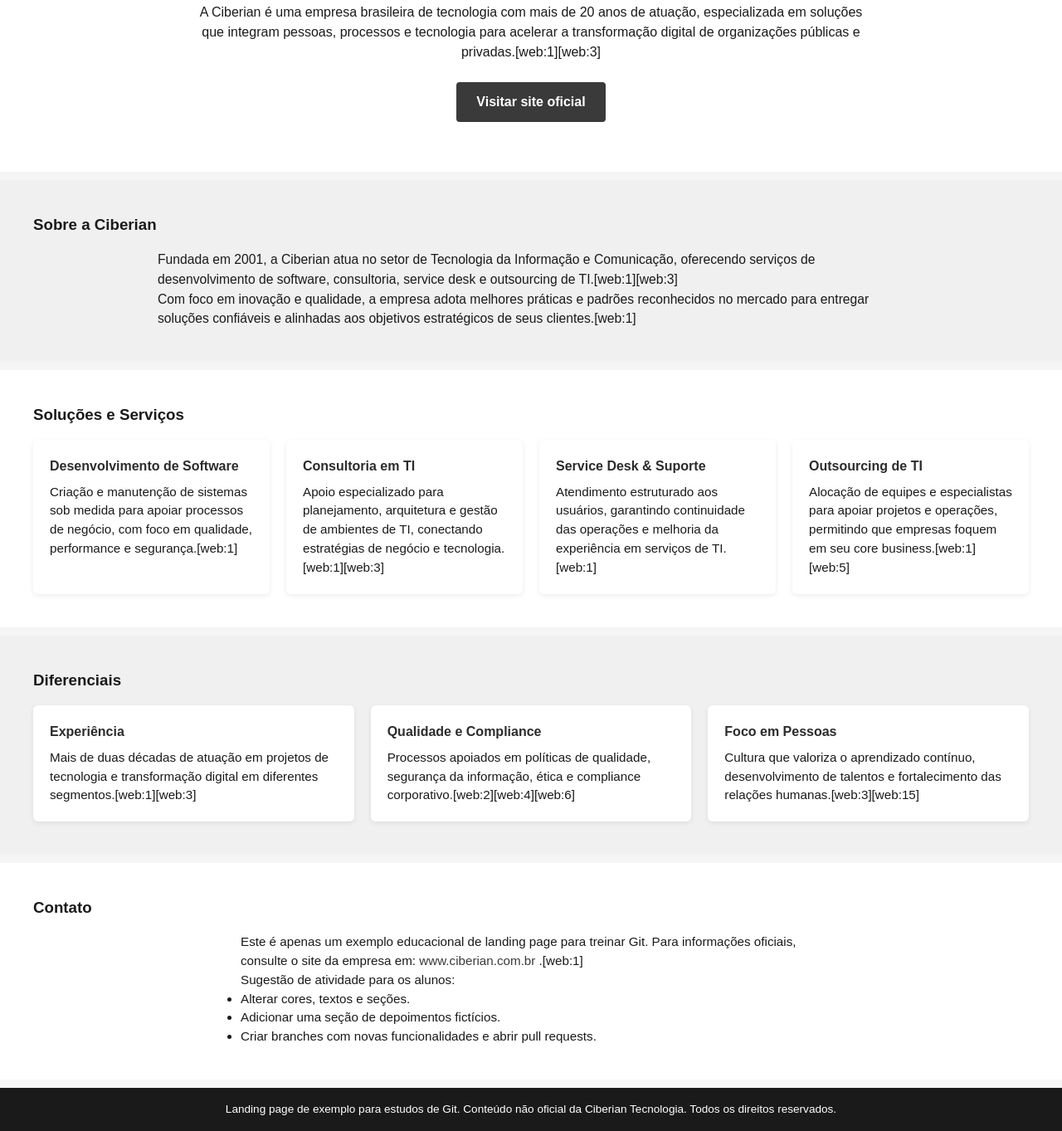
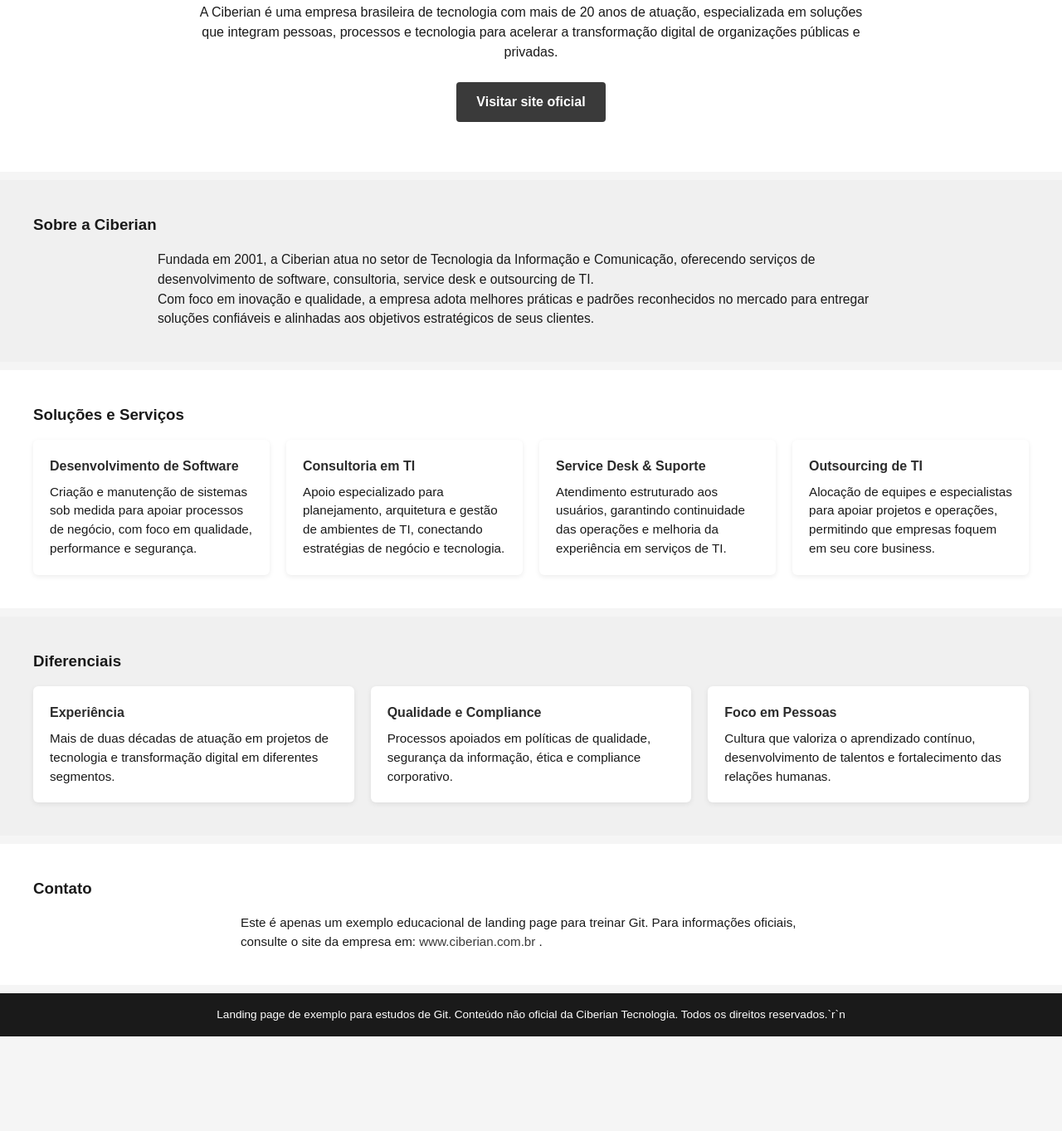
Before and after one commit to gustadimas/aula-git-fork-gustadimas, a plain HTML site: page index.html in a window 1280 px wide. Shown: the part 193-1556 px from the top of the page at 83% size. After the commit the page ends 1442 px from the top, so only its background shows below. Drawn offline with Linux system fonts and the light colour scheme.

Commit message:
Remove referencias web do conteudo

```diff
--- a/index.html
+++ b/index.html
@@ -145,7 +145,7 @@
     <p>
       A Ciberian é uma empresa brasileira de tecnologia com mais de 20 anos de atuação,
       especializada em soluções que integram pessoas, processos e tecnologia para acelerar
-      a transformação digital de organizações públicas e privadas.[web:1][web:3]
+      a transformação digital de organizações públicas e privadas.
     </p>
     <a class="btn" href="https://www.ciberian.com.br" target="_blank" rel="noopener noreferrer">
       Visitar site oficial
@@ -158,12 +158,12 @@
       <p>
         Fundada em 2001, a Ciberian atua no setor de Tecnologia da Informação e Comunicação,
         oferecendo serviços de desenvolvimento de software, consultoria, service desk
-        e outsourcing de TI.[web:1][web:3]
+        e outsourcing de TI.
       </p>
       <p>
         Com foco em inovação e qualidade, a empresa adota melhores práticas e padrões
         reconhecidos no mercado para entregar soluções confiáveis e alinhadas aos objetivos
-        estratégicos de seus clientes.[web:1]
+        estratégicos de seus clientes.
       </p>
     </div>
   </section>
@@ -175,28 +175,28 @@
         <h4>Desenvolvimento de Software</h4>
         <p>
           Criação e manutenção de sistemas sob medida para apoiar processos de negócio,
-          com foco em qualidade, performance e segurança.[web:1]
+          com foco em qualidade, performance e segurança.
         </p>
       </div>
       <div class="card">
         <h4>Consultoria em TI</h4>
         <p>
           Apoio especializado para planejamento, arquitetura e gestão de ambientes de TI,
-          conectando estratégias de negócio e tecnologia.[web:1][web:3]
+          conectando estratégias de negócio e tecnologia.
         </p>
       </div>
       <div class="card">
         <h4>Service Desk & Suporte</h4>
         <p>
           Atendimento estruturado aos usuários, garantindo continuidade das operações
-          e melhoria da experiência em serviços de TI.[web:1]
+          e melhoria da experiência em serviços de TI.
         </p>
       </div>
       <div class="card">
         <h4>Outsourcing de TI</h4>
         <p>
           Alocação de equipes e especialistas para apoiar projetos e operações,
-          permitindo que empresas foquem em seu core business.[web:1][web:5]
+          permitindo que empresas foquem em seu core business.
         </p>
       </div>
     </div>
@@ -209,21 +209,21 @@
         <h4>Experiência</h4>
         <p>
           Mais de duas décadas de atuação em projetos de tecnologia e transformação
-          digital em diferentes segmentos.[web:1][web:3]
+          digital em diferentes segmentos.
         </p>
       </div>
       <div class="card">
         <h4>Qualidade e Compliance</h4>
         <p>
           Processos apoiados em políticas de qualidade, segurança da informação,
-          ética e compliance corporativo.[web:2][web:4][web:6]
+          ética e compliance corporativo.
         </p>
       </div>
       <div class="card">
         <h4>Foco em Pessoas</h4>
         <p>
           Cultura que valoriza o aprendizado contínuo, desenvolvimento de talentos
-          e fortalecimento das relações humanas.[web:3][web:15]
+          e fortalecimento das relações humanas.
         </p>
       </div>
     </div>
@@ -237,22 +237,13 @@
         Para informações oficiais, consulte o site da empresa em:
         <a href="https://www.ciberian.com.br" target="_blank" rel="noopener noreferrer">
           www.ciberian.com.br
-        </a>.[web:1]
+        </a>.
       </p>
-      <p>
-        Sugestão de atividade para os alunos:
-      </p>
-      <ul>
-        <li>Alterar cores, textos e seções.</li>
-        <li>Adicionar uma seção de depoimentos fictícios.</li>
-        <li>Criar branches com novas funcionalidades e abrir pull requests.</li>
-      </ul>
     </div>
   </section>
 
   <footer>
-    Landing page de exemplo para estudos de Git. Conteúdo não oficial da Ciberian Tecnologia. Todos os direitos reservados.
-  </footer>
+    Landing page de exemplo para estudos de Git. Conteúdo não oficial da Ciberian Tecnologia. Todos os direitos reservados.`r`n  </footer>
 
 </body>
 </html>
```
